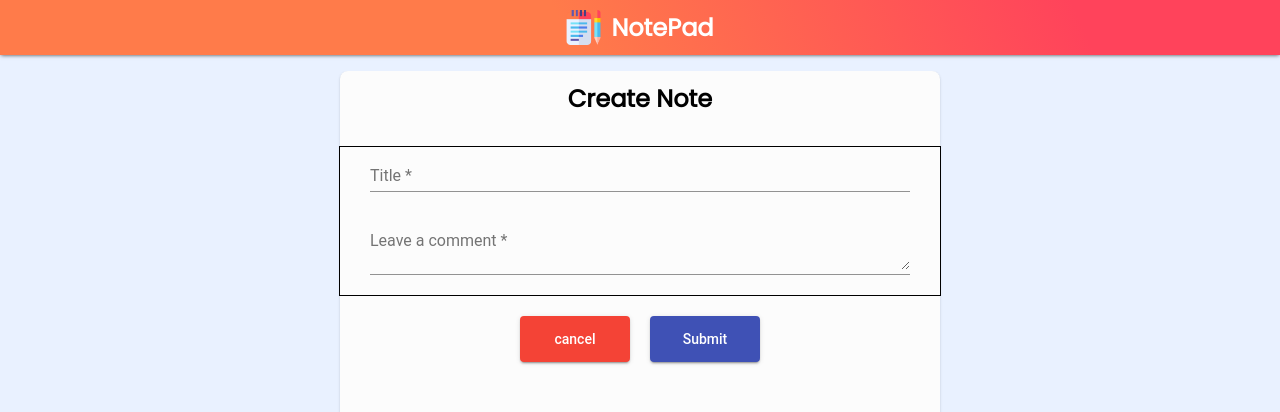
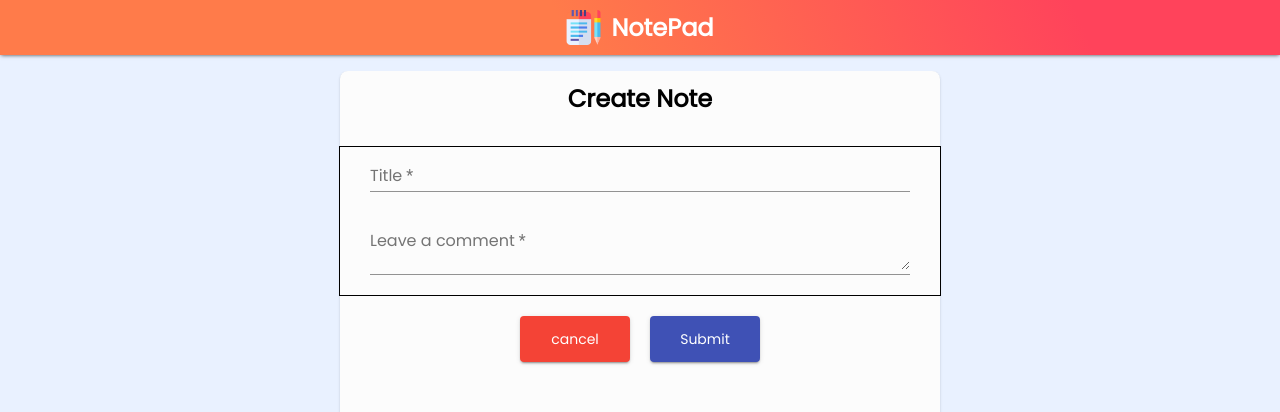
Before and after one commit to Moro-Afriyie/Note-App, an Angular app: page /addNote in a window 1280 px wide. Shown: the top 412 px of the page. Built offline with nearby package versions, Linux system fonts and the light colour scheme.

Commit message:
changed the font family of the inputs and buttons

```diff
--- a/src/app/add-note-page/add-note-page.component.scss
+++ b/src/app/add-note-page/add-note-page.component.scss
@@ -31,6 +31,10 @@
         .form__body {
             width: 90%;
         }
+        mat-label,
+        input {
+            font-family: 'Poppins', sans-serif;
+        }
     }
 }
 
@@ -40,5 +44,6 @@
         margin: 0px 10px;
         width: 110px;
         padding: 5px;
+        font-family: 'Poppins', sans-serif;
     }
 }
```
